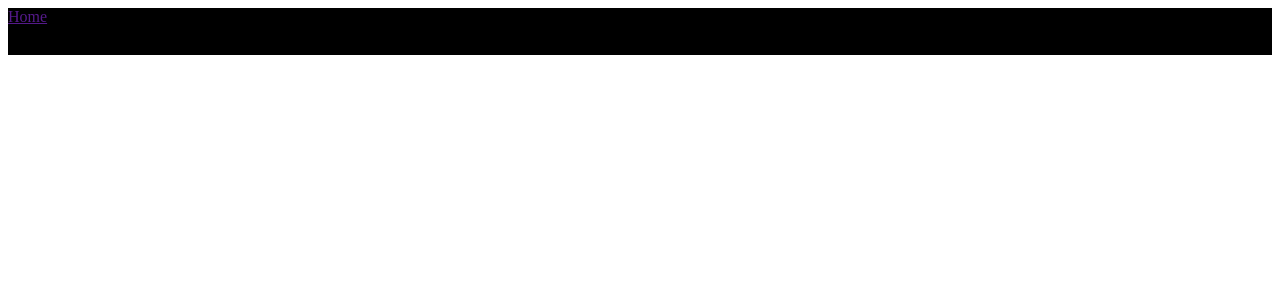
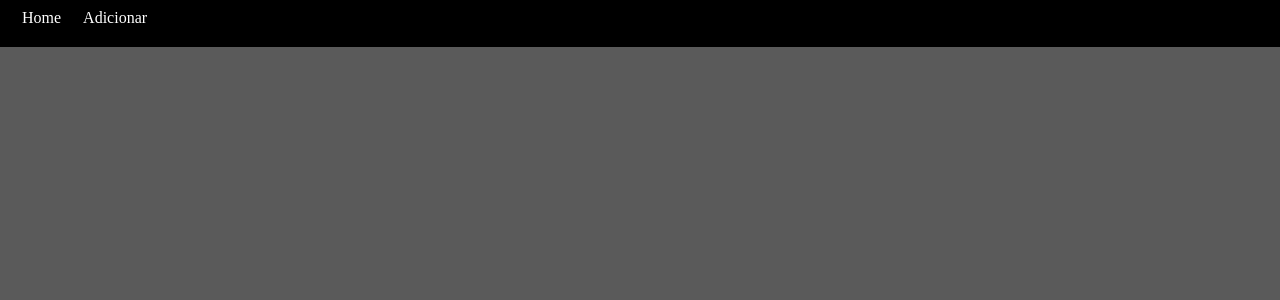
Before and after one commit to walisson27/React-Invest, a Next.js app: page /home in a window 1280 px wide. Shown: the top 300 px of the page. Built offline with nearby package versions, Linux system fonts and the light colour scheme.

Commit message:
git update

```diff
--- a/src/pages/home.css
+++ b/src/pages/home.css
@@ -5,10 +5,19 @@ nav{
 
 }
 
-nav h1{
+.nav-home{
+    display: flex;
+}
+
+nav a{
     display: flex;
     justify-content: flex-start;
     padding-top: 10px;
-    padding-left: 10px;
+    padding-left: 22px;
     color: white;
+    text-decoration: none;
 }
+
+body{
+    background-color: rgb(90, 90, 90);
+}
--- a/src/pages/home.tsx
+++ b/src/pages/home.tsx
@@ -1,12 +1,34 @@
 import "./home.css"
+import "../../reset.css"
+import Table from "./table/table"
+import { useState } from "react"
+
 
 const Home = () => {
+    const [showDados, setShowDados] = useState(false)
+
+
+
+const adicionando = (e) => {
+    e.preventDefault()
+  if(showDados == false) {
+        setShowDados(true)
+  }  else {
+        setShowDados(false)
+  }
+
+}
+
 
     return(
         <>
-        <nav>
+        <nav className="nav-home">
             <a href="">Home</a>
+            <a href="" onClick={(e) => adicionando(e)}>Adicionar</a>
         </nav>
+        <section>
+            {showDados && <Table/>}
+        </section>
 
         </>
     )
--- a/src/pages/table/table.tsx
+++ b/src/pages/table/table.tsx
@@ -8,7 +8,7 @@ interface TableCadastro {
     img: string;
   }
 
-  const Table = (props: TableCadastro) => {
+  const Table = (/*props: TableCadastro*/) => {
     const [nome, setNome] = useState<string>("");
     const [carro, setCarro] = useState<string>("");
     const [data, setData] = useState<string>("");
```
